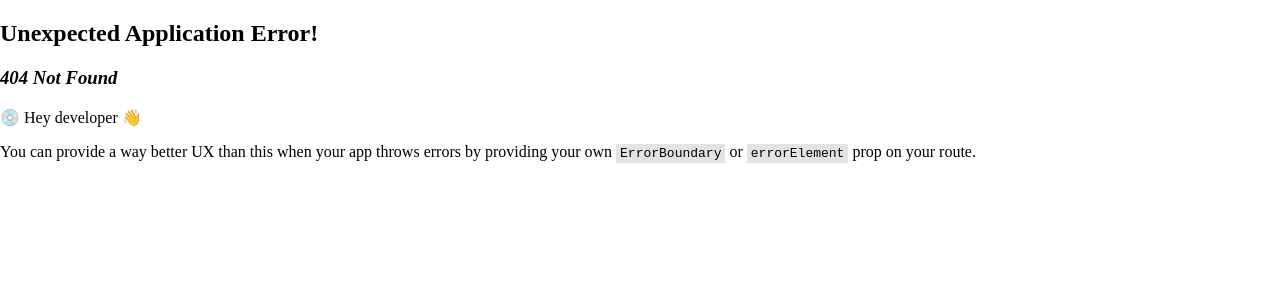
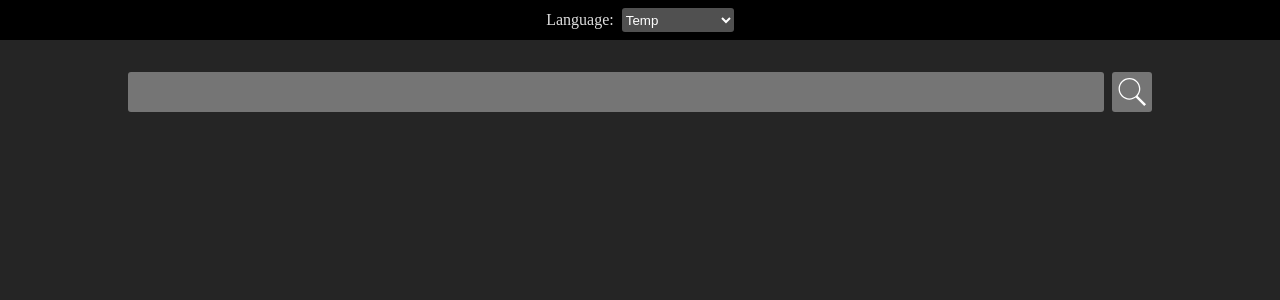
Before and after one commit to self-related/countries-rest-app, a React (Vite) app: page /search in a window 1280 px wide. Before the commit this address had no page. Shown: the top 300 px of the page. Built offline with nearby package versions, Linux system fonts and the light colour scheme.

Commit message:
Create /search page and add into router

```diff
--- a/src/App.module.scss
+++ b/src/App.module.scss
@@ -10,5 +10,6 @@
 }
 
 .main {
+    padding: 2rem 0;
     flex-grow: 1;
 }
--- /dev/null
+++ b/src/pages/search/index.tsx
@@ -0,0 +1,18 @@
+import styles from "./styles.module.scss";
+import { useParams } from "react-router-dom";
+import SearchIcon from "../../assets/search_icon.svg";
+
+export default function SearchPage() {
+
+console.log(useParams());
+
+    return (
+        <div className={styles.searchPage}>
+            <div className={styles.searchPanel}>
+                <input type="text" />
+                <button><img src={SearchIcon} alt="search" /></button>
+            </div>
+
+        </div>
+    );
+}
--- /dev/null
+++ b/src/pages/search/styles.module.scss
@@ -0,0 +1,61 @@
+@import "/src/variables.scss";
+
+.searchPage {
+    display: flex;
+    flex-direction: column;
+    align-items: center;
+
+}
+
+.searchPanel {
+    width: 80%;
+    height: 2.5rem;
+
+    display: flex;
+    justify-content: center;
+    gap: 0.5rem;
+
+    input {
+        flex-grow: 1;
+        font-size: 1.3rem;
+        text-shadow: black 0.07rem 0.07rem 0.06rem ;
+
+        border: 0;
+        border-radius: 3px;
+
+        height: 100%;
+        padding: 0 10px;
+
+        background-color: #757575;
+        color: white;
+        accent-color: $accent-color;
+
+        &:hover {
+            background-color: #858585;
+        }
+    }
+
+    button {
+        background-color: #757575;
+        color: white;
+        accent-color: $accent-color;
+
+        border: 0;
+        border-radius: 3px;
+
+        height: 100%;
+        padding: 4px;
+        cursor: pointer;
+
+        img {
+            height: 100%;
+        }
+
+        &:hover {
+            background-color: #909090;
+        }
+        &:active {
+            background-color: #404040;
+        }
+    }
+}
```
Also changed, not shown: src/router.tsx (+9 -0 lines), src/assets/search_icon.svg (added).
